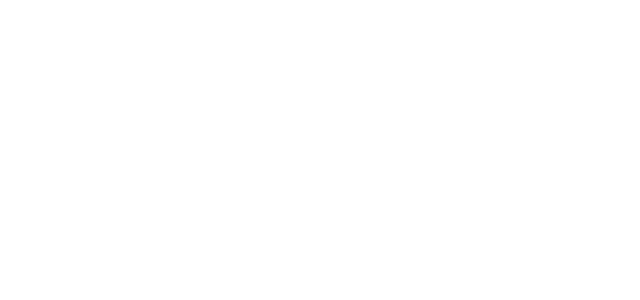
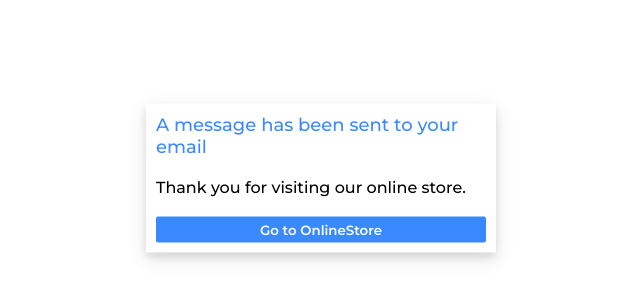
Before and after one commit to obedeDintala123/OnlineStore, a React (Create React App) app: page /email-send in a window 1280 px wide. Before the commit this address had no page. Shown: the part 222-522 px from the top of the page, without its empty margins (319-959 px from the left). Built offline with nearby package versions, Linux system fonts and the light colour scheme.

Commit message:
Update files SignIn.js, SignUp.js and Email-Send.js

```diff
--- /dev/null
+++ b/src/EmailSend.css
@@ -0,0 +1,30 @@
+.email-card{
+    width: 350px;
+    display: flex;
+    flex-direction: column;
+    box-shadow: 0 4px 8px rgba(0, 0, 0, 0.1),
+    /* Sombra leve para a parte superior */ 0 6px 20px rgba(0, 0, 0, 0.1);
+    padding: 10px;
+    gap: 20px;
+    background: #fff;
+    cursor: pointer;
+    position: absolute;
+    top: 50%;
+    left: 50%;
+    transform: translate(-50%, -50%);
+}
+
+.email-card span{
+    font-size: 18px;
+    color: #3a89ff;
+}
+
+.email-card button{
+    padding: 5px;
+    border: none;
+    background: #3a89ff;
+    color: #fff;
+    font-weight: 500;
+    border-radius: 2px;
+    cursor: pointer;
+}
--- /dev/null
+++ b/src/EmailSend.js
@@ -0,0 +1,13 @@
+import { useNavigate } from "react-router-dom";
+import './EmailSend.css';
+
+export default function EmailSend(){
+    const navigate = useNavigate();
+    return (
+        <div className="email-card">
+            <span>A message has been sent to your email</span>
+            <p>Thank you for visiting our online store.</p>
+            <button onClick={() => navigate("/")}>Go to OnlineStore</button>
+        </div>
+    )
+}
--- a/src/Payment.css
+++ b/src/Payment.css
@@ -51,3 +51,22 @@
     border-radius: 3px;
     cursor: pointer;
   }
+
+  .loader {
+    border: 8px solid #f3f3f3;
+    border-radius: 50%;
+    border-top: 8px solid #3498db;
+    width: 50px;
+    height: 50px;
+    animation: spin 2s linear infinite;
+    position: fixed;
+    top: 50%;
+    left: 50%;
+    transform: translate(-50%, -50%);
+    z-index: 1000;
+  }
+
+  @keyframes spin {
+    0% { transform: rotate(0deg); }
+    100% { transform: rotate(360deg); }
+  }
--- a/src/Payment.js
+++ b/src/Payment.js
@@ -1,10 +1,45 @@
 import "./Payment.css";
+import { useState } from "react";
+import { useNavigate } from "react-router-dom";
 
 export default function Payment() {
+  const navigate = useNavigate();
+  const [loading, setLoading] = useState(false); // Estado para controlar o loader
+  const userLoginEmail = localStorage.getItem('userLoginEmail');
+  const userSignUpEmail = localStorage.getItem('userSignUpEmail');
+
+  const handlePayment = (e) => {
+    e.preventDefault();
+    setLoading(true); // Mostra o loader ao iniciar o envio
+
+    fetch("http://localhost/BackEnd-OnlineStore/api/email.php", {
+      method: 'POST',
+      headers: {"Content-Type" : "application/json"},
+      body: JSON.stringify({userLoginEmail: userLoginEmail, userSignUpEmail: userSignUpEmail})
+    })
+    .then((response) => {
+      if(!response.ok){
+        throw new Error("Erro no servidor");
+      }
+      return response.json();
+    })
+    .then((data) => {
+      setLoading(false); // Esconde o loader após o envio ser concluído
+      data.message === "success" ? navigate('/email-send') : window.alert("Error providing data. Try again later!");
+    })
+    .catch((error) => {
+      setLoading(false); // Esconde o loader caso ocorra erro
+      console.error('Error sending email: ' + error);
+    });
+  }
+
   return (
     <div className="payment-container">
       <h1>OnlineStore</h1>
-      <form>
+
+      {loading && <div className="loader"></div>} {/* Loader aparece durante o processamento */}
+
+      <form method="post" onSubmit={handlePayment}>
         <div>
           <label htmlFor="paymentMethods">Payment Method</label>
           <select name="paymentMethods" required>
@@ -22,8 +57,8 @@
             type="tel"
             id="cardNumber"
             name="cardNumber"
-            placeholder="xxxx xxxx xxxx xxxx"
-            pattern="\d{4} \d{4} \d{4} \d{4}"
+            placeholder="xxxx-xxxx-xxxx-xxxx"
+            pattern="\d{4}-\d{4}-\d{4}-\d{4}"
             required
           />
         </div>
@@ -51,7 +86,9 @@
           </select>
         </div>
 
-        <button type="submit">Send</button>
+        <button type="submit" disabled={loading}>
+          {loading ? "Processing..." : "Send"}
+        </button>
       </form>
     </div>
   );
--- a/src/SignIn.css
+++ b/src/SignIn.css
@@ -114,6 +114,26 @@
   background: none;
 }
 
+.loader {
+  border: 8px solid #f3f3f3;
+  border-radius: 50%;
+  border-top: 8px solid #3498db;
+  width: 50px;
+  height: 50px;
+  animation: spin 2s linear infinite;
+  position: fixed;
+  top: 50%;
+  left: 50%;
+  transform: translate(-50%, -50%);
+  z-index: 1000;
+}
+
+@keyframes spin {
+  0% { transform: rotate(0deg); }
+  100% { transform: rotate(360deg); }
+}
+
+
 @media only screen and (max-width: 768px) {
   .message-container {
     width: 100%;
--- a/src/SignIn.js
+++ b/src/SignIn.js
@@ -3,14 +3,16 @@
 import { useState } from "react";
 
 export default function SignIn() {
-  const navegate = useNavigate();
+  const navigate = useNavigate();
   const [loginMessage, setLoginMessage] = useState("");
   const [email, setEmail] = useState("");
   const [password, setPassword] = useState("");
   const [loginSucess, setLoginSucess] = useState(false);
+  const [loading, setLoading] = useState(false); // Estado para controlar o loader
 
   const handleLogin = (event) => {
     event.preventDefault();
+    setLoading(true); // Mostra o loader ao iniciar o envio
 
     fetch("https://back-end-online-store.vercel.app/api/login.php", {
       method: "POST",
@@ -27,6 +29,7 @@
       })
 
       .then((data) => {
+        setLoading(false); // Esconde o loader após o envio ser concluído
         if (data.message === "Login successful") {
           localStorage.setItem("userLoginEmail", email);
           localStorage.setItem("userLoginPassword", password);
@@ -39,33 +42,38 @@
       })
 
       .catch((error) => {
+        setLoading(false); // Esconde o loader caso ocorra erro
         console.error("Erro no fetch:", error);
         setLoginMessage("Erro de conexão ou no servidor");
         setLoginSucess(false);
       });
   };
+
   return (
     <>
       {loginSucess ? (
         <div className="message-content">
           <svg
-          color="#3a89ff"
+            color="#3a89ff"
             xmlns="http://www.w3.org/2000/svg"
             width="40"
             height="40"
             fill="currentColor"
-            class="bi bi-check-circle-fill"
+            className="bi bi-check-circle-fill"
             viewBox="0 0 16 16"
           >
             <path d="M16 8A8 8 0 1 1 0 8a8 8 0 0 1 16 0zm-3.97-3.03a.75.75 0 0 0-1.08.022L7.477 9.417 5.384 7.323a.75.75 0 0 0-1.06 1.06L6.97 11.03a.75.75 0 0 0 1.079-.02l3.992-4.99a.75.75 0 0 0-.01-1.05z" />
           </svg>
           {loginMessage}
 
-          <button onClick={()=>navegate("/")}>Go to OnlineStore</button>
+          <button onClick={() => navigate("/")}>Go to OnlineStore</button>
         </div>
       ) : (
         <div className="In-container">
           <h1>OnlineStore</h1>
+
+          {loading && <div className="loader"></div>} {/* Loader aparece durante o processamento */}
+
           <form method="post" onSubmit={handleLogin} className="form">
             <h2>Sign In</h2>
             <div className="email-content">
@@ -90,7 +98,9 @@
               />
             </div>
 
-            <button type="submit">Continue</button>
+            <button type="submit" disabled={loading}>
+              {loading ? "Processing..." : "Continue"}
+            </button>
 
             <div className="line-button">
               <div className="line-content">
@@ -98,7 +108,7 @@
                 <span>New to OnlineStore ?</span>
                 <hr />
               </div>
-              <button type="button" onClick={() => navegate("/sign-up")}>
+              <button type="button" onClick={() => navigate("/sign-up")}>
                 Create your OnlineStore account
               </button>
             </div>
--- a/src/SignUp.css
+++ b/src/SignUp.css
@@ -107,6 +107,26 @@
   }
 }
 
+.loader {
+  border: 8px solid #f3f3f3;
+  border-radius: 50%;
+  border-top: 8px solid #3498db;
+  width: 50px;
+  height: 50px;
+  animation: spin 2s linear infinite;
+  position: fixed;
+  top: 50%;
+  left: 50%;
+  transform: translate(-50%, -50%);
+  z-index: 1000;
+}
+
+@keyframes spin {
+  0% { transform: rotate(0deg); }
+  100% { transform: rotate(360deg); }
+}
+
+
 @media only screen and (max-width: 768px){
   .message-container {
     width: 60%;
--- a/src/SignUp.js
+++ b/src/SignUp.js
@@ -1,11 +1,14 @@
 import { useNavigate } from "react-router-dom";
+import { useState } from "react";
 import "./SignUp.css";
 
 export default function SignUp() {
-  const navegate = useNavigate();
+  const navigate = useNavigate();
+  const [loading, setLoading] = useState(false); // Estado para o loader
 
   const handleSubmit = (event) => {
     event.preventDefault();
+    setLoading(true); // Mostra o loader ao iniciar o envio
 
     let container = document.body;
     let div = document.createElement("div");
@@ -19,6 +22,7 @@
     })
       .then((response) => response.json())
       .then((data) => {
+        setLoading(false); // Esconde o loader após o envio ser concluído
         console.log("Response data:", data);
         if (message) {
           message.remove();
@@ -36,40 +40,49 @@
           container.appendChild(div);
           event.target.reset();
           setInterval(() => {
-            navegate("/");
+            navigate("/");
           }, 3000);
         } else {
           console.error("Error: Erro ao adicionar Usuário");
         }
       })
-      .catch((error) => console.error("Error:" + error));
+      .catch((error) => {
+        setLoading(false); // Esconde o loader em caso de erro
+        console.error("Error:" + error);
+      });
   };
+
   return (
     <div className="Up-container">
       <h1>OnlineStore</h1>
+
+      {loading && <div className="loader"></div>} {/* Loader aparece durante o envio */}
+
       <form method="POST" onSubmit={handleSubmit}>
         <h2>Create account</h2>
         <div className="nome-content">
           <label htmlFor="nome">Your name</label>
-          <input type="text" name="nome" required />
+          <input type="text" name="nome" required disabled={loading} />
         </div>
 
         <div className="email-content">
           <label htmlFor="email">E-mail</label>
-          <input type="email" name="email" required />
+          <input type="email" name="email" required disabled={loading} />
         </div>
 
         <div className="senha-content">
           <label htmlFor="senha">Password</label>
-          <input type="password" name="senha" minLength="8" required />
+          <input type="password" name="senha" minLength="8" required disabled={loading} />
         </div>
 
-        <button type="submit">Continue</button>
+        <button type="submit" disabled={loading}>
+          {loading ? "Processing..." : "Continue"}
+        </button>
       </form>
 
       <span>
         Already have an account?
-        <a href="#" onClick={() => navegate("/sign-in")}>
+        <a href="#" onClick={() => navigate("/sign-in")}>
           Sign in
         </a>
       </span>
--- a/src/index.js
+++ b/src/index.js
@@ -7,6 +7,7 @@
 import SignIn from "./SignIn";
 import SignUp from "./SignUp";
 import Payment from "./Payment";
+import EmailSend from "./EmailSend";
 const root = ReactDOM.createRoot(document.getElementById("root"));
 root.render(
   <React.StrictMode>
@@ -16,6 +17,7 @@
         <Route path="/sign-in" element={<SignIn />} />
         <Route path="/sign-up" element={<SignUp />} />
         <Route path="/payment" element={<Payment />} />
+        <Route path="/email-send" element={<EmailSend />} />
       </Routes>
     </BrowserRouter>
   </React.StrictMode>
```
Lines whose indentation alone changed are shown as unchanged.
